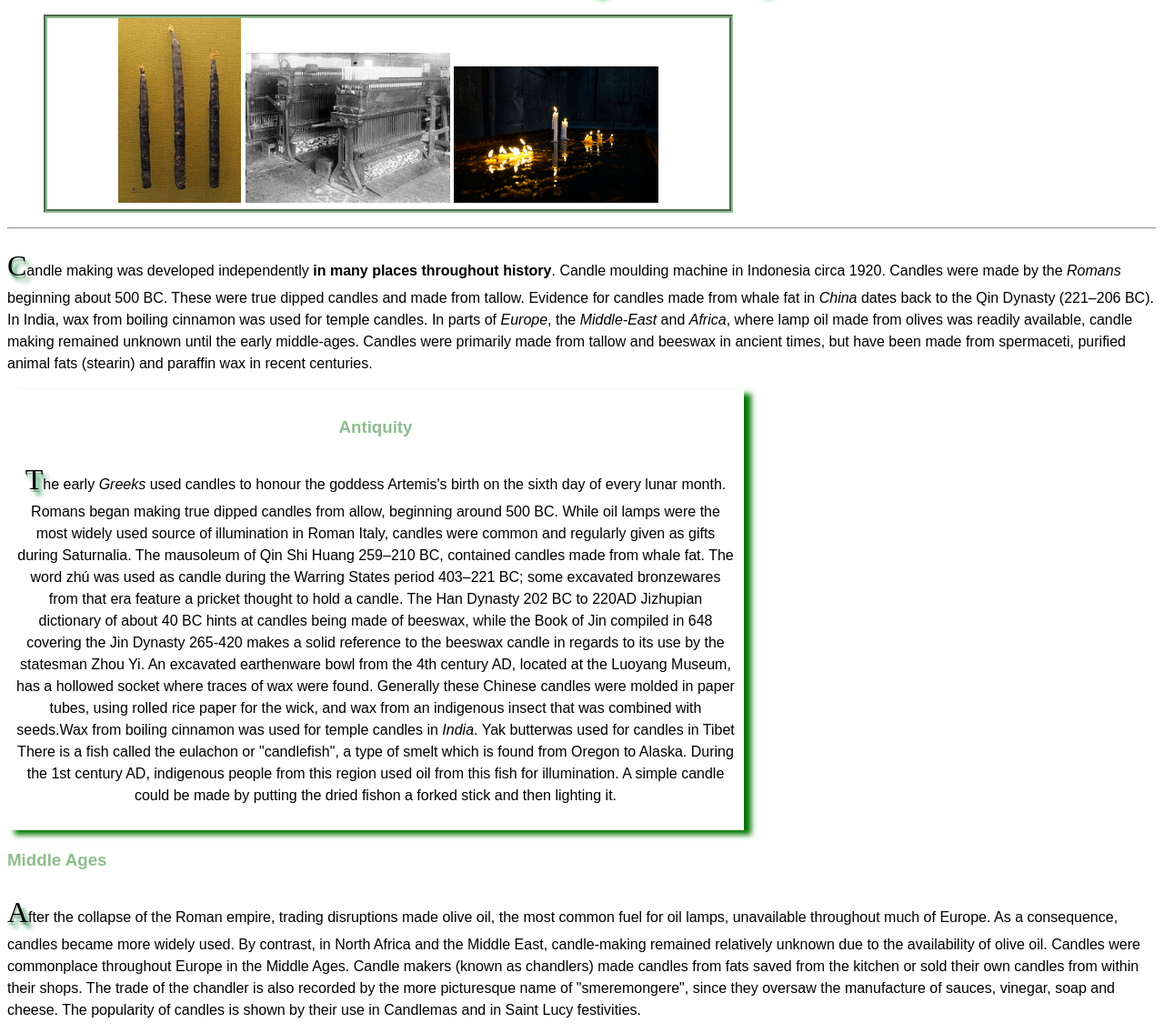
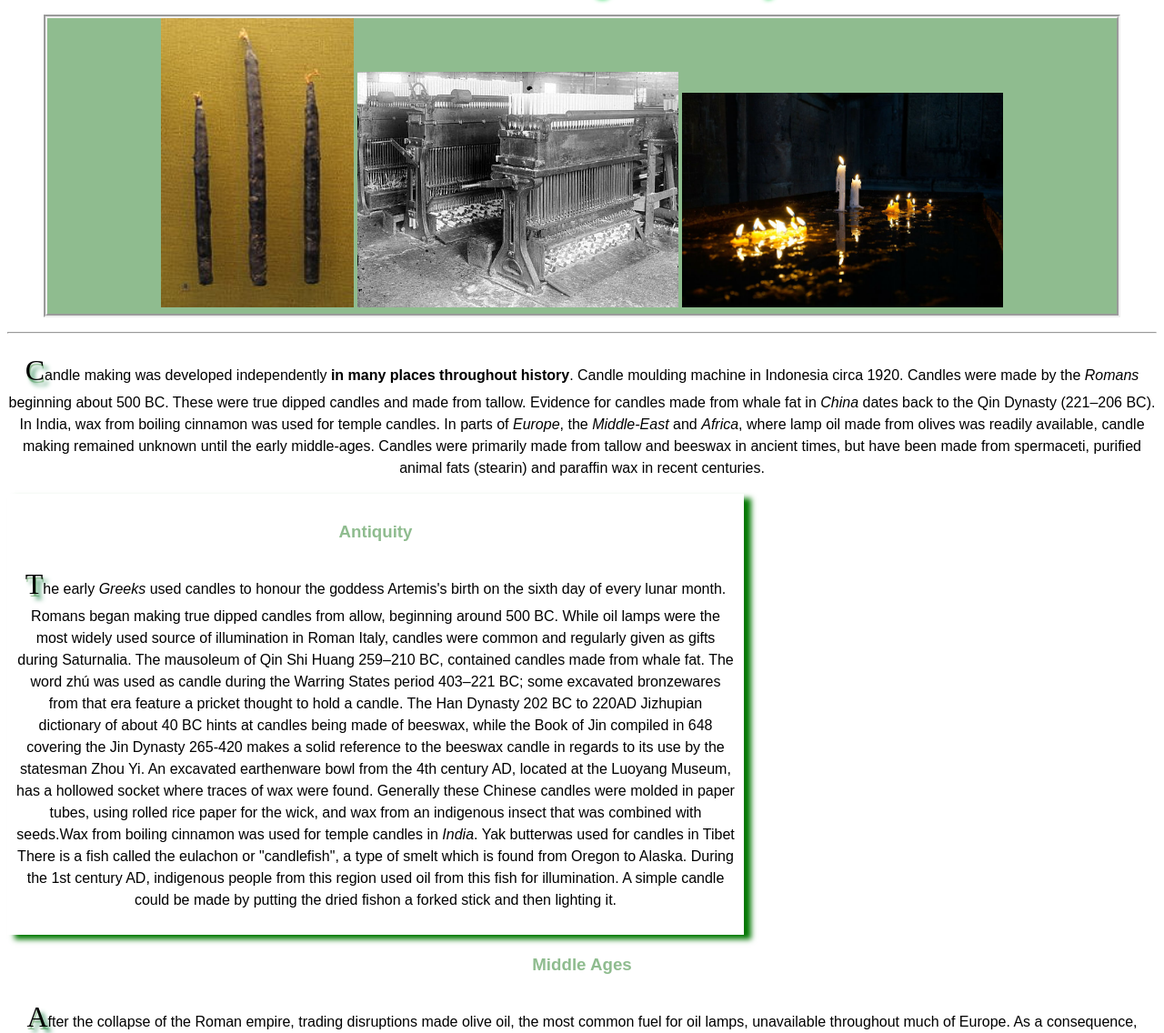
Before and after one commit to CristianaBV/useofcandles, a plain HTML site: page index.html in a window 1280 px wide. Shown: the part 96-1232 px from the top of the page at 91% size. Drawn offline with Linux system fonts and the light colour scheme.

Commit message:
setting img CSS border

```diff
--- a/index.html
+++ b/index.html
@@ -21,13 +21,13 @@
 <hr>
 <main role="main">
 <header>
-<p>Candle making was developed independently <strong>in many places throughout history</strong>.
+<center><p>Candle making was developed independently <strong>in many places throughout history</strong>.
 Candle moulding machine in Indonesia circa <time>1920.</time>
 Candles were made by the <i>Romans</i> beginning about <time year="500 before Christ">500 BC.</time> These were true dipped candles and made from tallow. Evidence for candles
 made from whale fat in <i>China</i> dates back to the Qin Dynasty (221–206 BC). In India, wax from boiling cinnamon was used for temple
 candles. In parts of <i>Europe</i>, the <i>Middle-East</i> and <i>Africa</i>, where lamp oil made from olives was readily available, candle making remained
 unknown until the early middle-ages. Candles were primarily made from tallow and beeswax in ancient times, but have been made from
-spermaceti, purified animal fats (stearin) and paraffin wax in recent centuries.</p>
+spermaceti, purified animal fats (stearin) and paraffin wax in recent centuries.</p></center>
 
 <section id="antiquity">
 <h3>Antiquity</h3>
@@ -46,7 +46,7 @@ used oil from this fish for illumination. A simple candle could be made by putti
 </section>
 
 <section id="middle">
-<h3>Middle Ages</h3>
+<center><h3>Middle Ages</h3>
 <p>After the collapse of the Roman empire, trading disruptions made olive oil, the most common fuel for oil lamps, unavailable
 throughout much of Europe. As a consequence, candles became more widely used. By contrast, in North Africa and the Middle East,
 candle-making remained relatively unknown due to the availability of olive oil.
@@ -61,7 +61,7 @@ but remained restricted in usage for the rich and for churches and royal events,
 In England and France, candle making had become a guild craft by the 13th century. The Tallow Chandlers Company of London was
 formed in about 1300 in London, and in 1456 was granted a coat of arms. The Wax Chandlers Company existed prior to 1330 and
 acquired its charter in 1484. By 1415, tallow candles were used in street lighting. The first candle mould comes from the 15th
-century in Paris.</p>
+century in Paris.</p> </center>
 </section>
 &#160
 <p><section id="Modern"></p>
--- a/main.css
+++ b/main.css
@@ -56,7 +56,6 @@ width: 350px ;
 height: 25px ;
 		}
 
-figure:only-child{ border: 4px groove ;
-Border-color:rgb(143,188,143) ; /*darkseagreen*/
-width: 750px ;
+figure { background: rgb(143,188,143) /* darkseagreen */ ;
+border: 4px groove ;
 }
```
